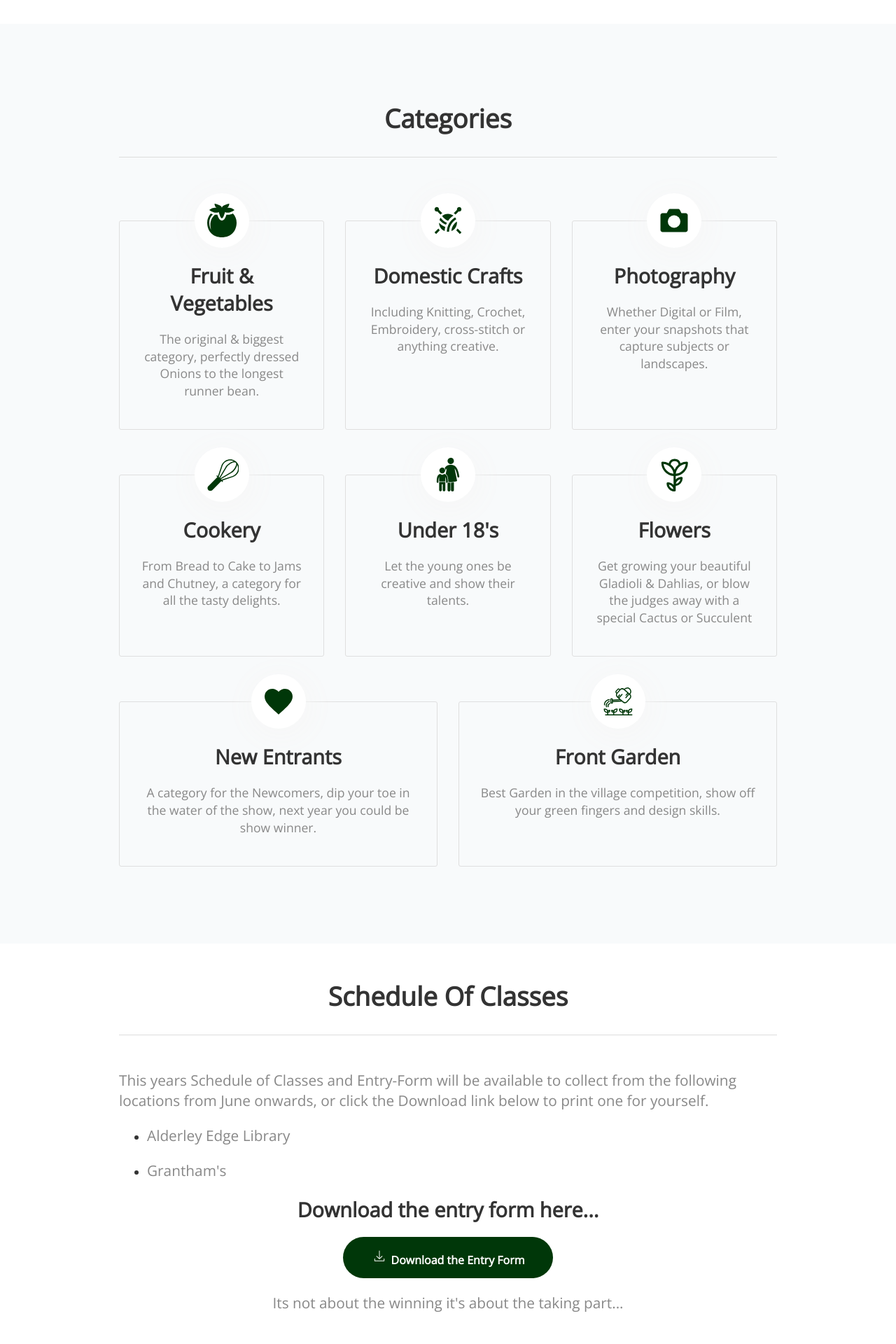
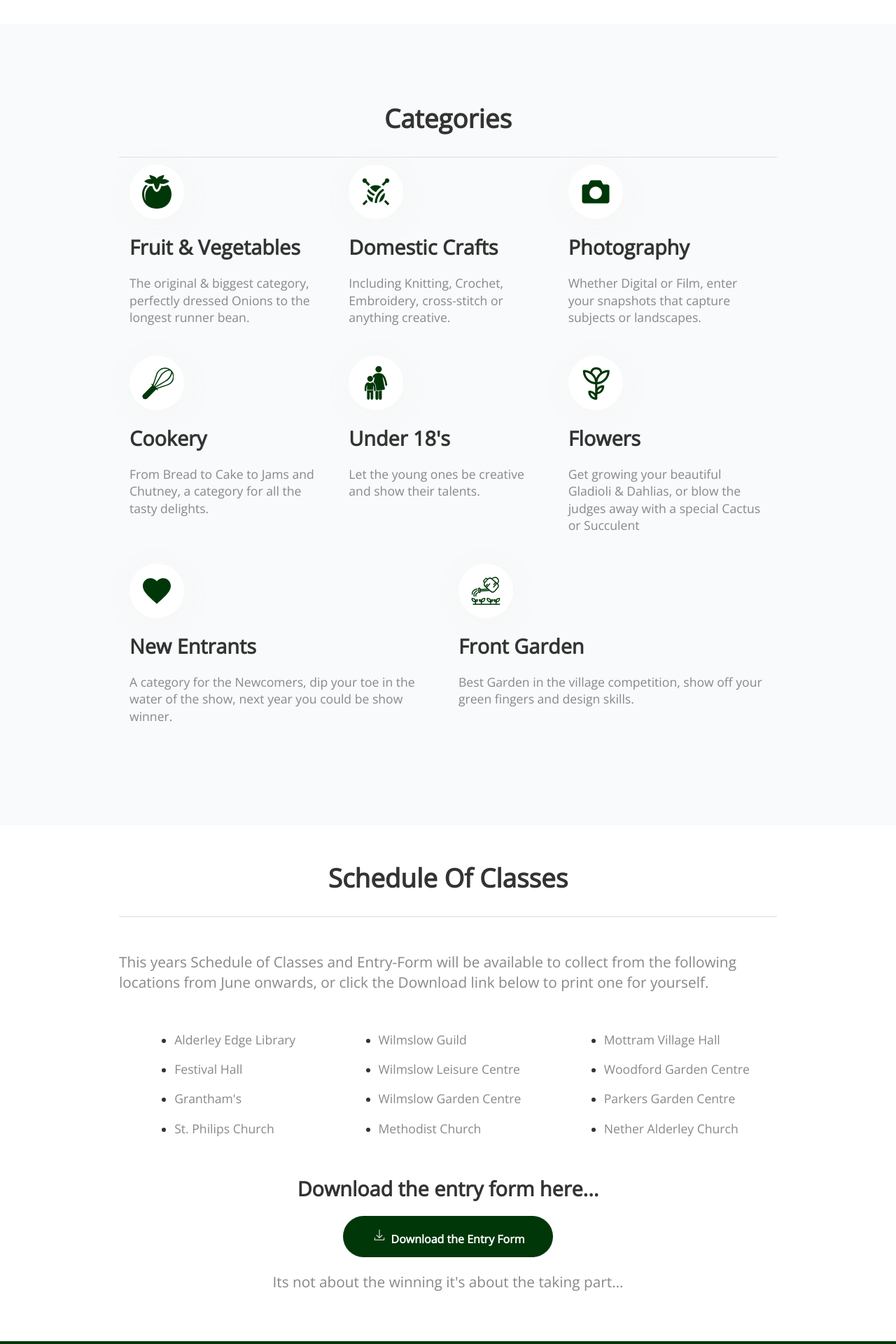
Before and after one commit to AlderleyEdgeVillageShow/website, a Jekyll site: the page built from index.html, in a window 1280 px wide. Shown: the part 1296-3216 px from the top of the page at 70% size. Built offline with Jekyll 4.4.1, drawn with Linux system fonts in a browser that asks for light colours.

Commit message:
Update schedule pickup locations

```diff
--- a/_sass/layout.scss
+++ b/_sass/layout.scss
@@ -64,24 +64,17 @@ nav .button {
 		grid-row-gap: 2rem; /* Will be used instead by browsers that do not support `row-gap` */
 		row-gap: 4rem;
 	}
-	margin: 90px -15px 0 -15px;
 	padding: 0;
 	list-style: none;
 
 	li {
 		flex: 1 1 250px;
-		box-sizing: border-box;
-		margin: 70px 0px;
 		width: 100%;
-		border: 1px solid #dfdfdf;
-		border-radius: 3px;
-		padding: 0 30px 25px 30px;
 		@media #{$desktop} {
-			width: 33%;
 			margin: 0 15px;
 		}
 
-		text-align: center;
+		//text-align: center;
 
 		.image {
 			display: inline-block;
--- a/index.html
+++ b/index.html
@@ -119,10 +119,26 @@ title: The Alderley Edge Village Show
     <div>
         <p>This years Schedule of Classes and Entry-Form will be available to collect from the following locations from
             June onwards, or click the Download link below to print one for yourself.</p>
-        <ul>
-            <li><p>Alderley Edge Library</p></li>
-            <li><p>Grantham's</p></li>
-        </ul>
+        <div class="thirds">
+                <ul>
+                    <li><p>Alderley Edge Library</p></li>
+                    <li><p>Festival Hall</p></li>
+                    <li><p>Grantham's</p></li>
+                    <li><p>St. Philips Church</p></li>
+                </ul>
+                <ul>
+                    <li><p>Wilmslow Guild</p></li>
+                    <li><p>Wilmslow Leisure Centre</p></li>
+                    <li><p>Wilmslow Garden Centre</p></li>
+                    <li><p>Methodist Church</p></li>
+                </ul>
+                <ul>
+                    <li><p>Mottram Village Hall</p></li>
+                    <li><p>Woodford Garden Centre</p></li>
+                    <li><p>Parkers Garden Centre</p></li>
+                    <li><p>Nether Alderley Church</p></li>
+                </ul>
+        </div>
         <h3 class="title">Download the entry form here...</h3>
         <div class="button  align-center">
             <a download href="/images/village-show-schedule-2023.pdf">{% include icons/site.html icon="download" %}
```
